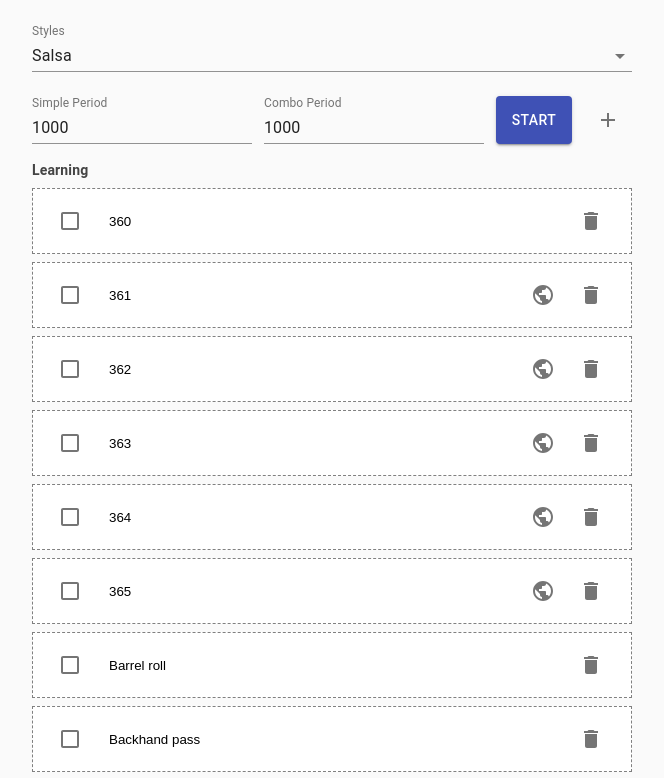
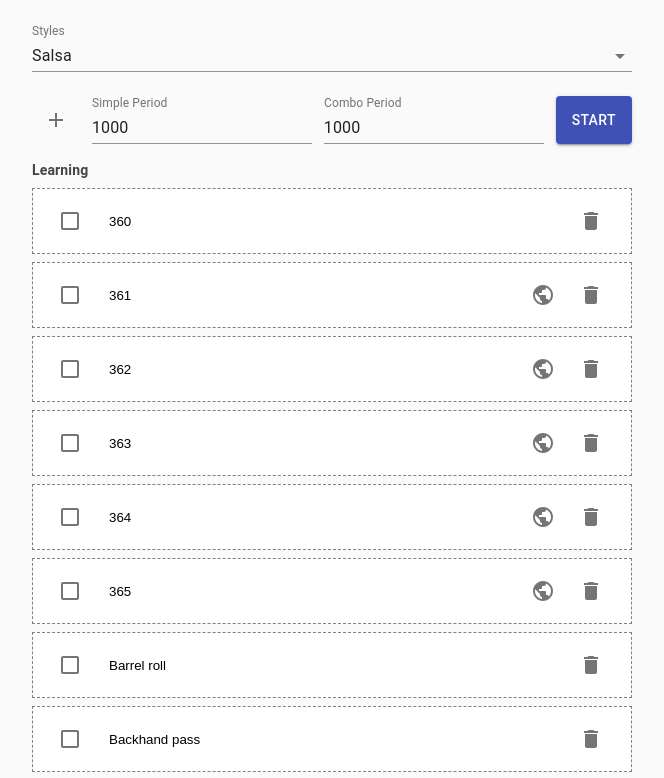
Before and after one commit to kamirov/repeater, a React (Create React App) app: page / in a window 1280 px wide. Shown: the top 778 px of the page, without its empty margins (308-972 px from the left). Built offline with nearby package versions, Linux system fonts and the light colour scheme.

Commit message:
Move add icon to start

```diff
--- a/src/modules/selection/SelectionBar.tsx
+++ b/src/modules/selection/SelectionBar.tsx
@@ -34,6 +34,9 @@ function SelectionBar(props: Props) {
     }
 
     return <div id={props.id} className={`${props.className} selection-bar`}>
+        <IconButton aria-label="add" onClick={handleClickAdd}>
+            <AddIcon />
+        </IconButton>
         <TextField
             label="Simple Period"
             type="number"
@@ -55,9 +58,6 @@ function SelectionBar(props: Props) {
         <Button variant="contained" color="primary" onClick={props.onToggleSelection}>
             {props.buttonText}
         </Button>
-        <IconButton aria-label="delete" onClick={handleClickAdd}>
-            <AddIcon />
-        </IconButton>
     </div>
 }
 
```
